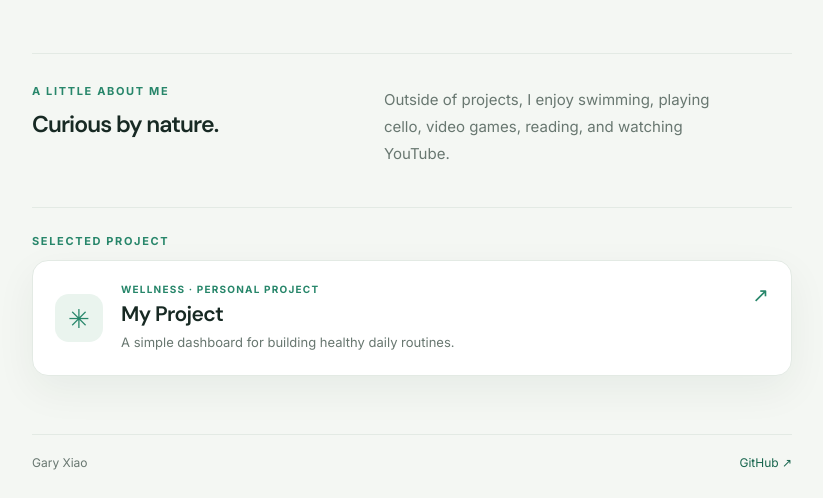
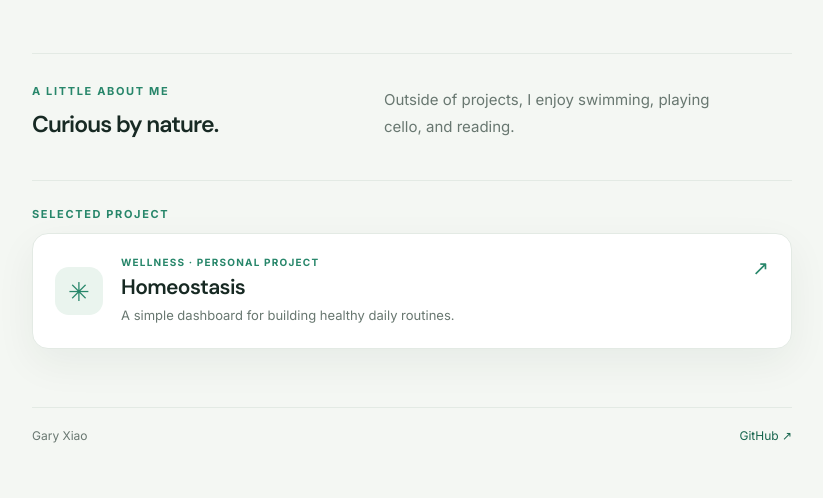
Before and after one commit to garythegreat96/My-homepage, a website: page index.html in a window 1280 px wide. Shown: the part 348-846 px from the top of the page, without its empty margins (228-1051 px from the left). After the commit the page ends 819 px from the top, so only its background shows below. Drawn offline with Linux system fonts and the light colour scheme.

Commit message:
Rename project and simplify about text

```diff
--- a/index.html
+++ b/index.html
@@ -26,7 +26,7 @@
         <p class="eyebrow">A little about me</p>
         <h2 id="about-title">Curious by nature.</h2>
       </div>
-      <p class="about-copy">Outside of projects, I enjoy swimming, playing cello, video games, reading, and watching YouTube.</p>
+      <p class="about-copy">Outside of projects, I enjoy swimming, playing cello, and reading.</p>
     </section>
 
     <section class="project-block" aria-labelledby="project-title">
@@ -35,7 +35,7 @@
         <span class="project-mark" aria-hidden="true">✳</span>
         <span class="project-text">
           <span class="project-kicker">Wellness · Personal project</span>
-          <strong id="project-title">My Project</strong>
+          <strong id="project-title">Homeostasis</strong>
           <span>A simple dashboard for building healthy daily routines.</span>
         </span>
         <span class="project-arrow" aria-hidden="true">↗</span>
```
